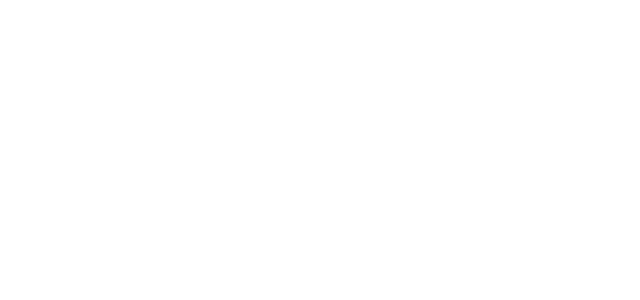
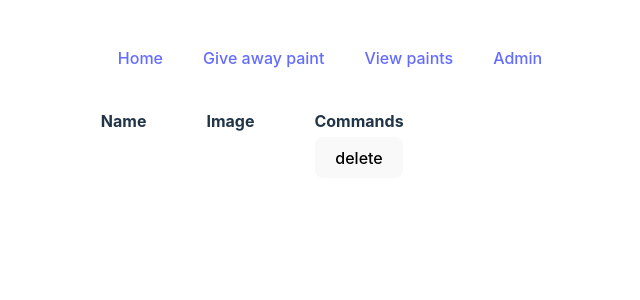
Before and after one commit to sofacles/take-this-paint, a React (Vite) app in the folder client/: page /admin in a window 1280 px wide. Before the commit this address had no page. Shown: the top 300 px of the page, without its empty margins (310-950 px from the left). Built offline with nearby package versions, Linux system fonts and the light colour scheme; no server answers.

Commit message:
Everybody can see the one and only admin page

```diff
--- a/client/src/App.tsx
+++ b/client/src/App.tsx
@@ -4,6 +4,7 @@
 import Home from "./Home";
 import ThankYou from "./ThankYou";
 import Layout from "./Layout";
+import ActivePaints from "./admin/ActivePaints";
 
 import "./App.css";
 
@@ -43,6 +44,15 @@
             </Layout>
           }
         />
+
+        <Route
+          path="/admin"
+          element={
+            <Layout>
+              <ActivePaints />
+            </Layout>
+          }
+        />
       </Routes>
       <div id="modal-root"></div>
     </BrowserRouter>
--- a/client/src/ImageTile.tsx
+++ b/client/src/ImageTile.tsx
@@ -3,8 +3,6 @@
 import { PaintTileProps } from "./types";
 
 export const ImageTile = ({ paintUnit }: PaintTileProps) => {
-  console.log("Image Tile");
-
   const rgbStyle = {
     height: "90%",
     //boxSizing: "borderBox",
--- a/client/src/Layout.tsx
+++ b/client/src/Layout.tsx
@@ -16,6 +16,9 @@
           <li>
             <Link to="/view-paints">View paints</Link>
           </li>
+          <li>
+            <Link to="/admin">Admin</Link>
+          </li>
         </ul>
       </nav>
       {children}
--- /dev/null
+++ b/client/src/admin/ActivePaints.jsx
@@ -0,0 +1,45 @@
+import React, { useState, useEffect } from 'react';
+import { PaintCan } from './PaintCan';
+
+const PaintChipAdmin = () => {
+  const [paintChips, setPaintChips] = useState([
+    {
+      rgb: '',
+      brand: '',
+      name: '',
+      quantity: '',
+      email: '',
+      _id: '1',
+    },
+  ]);
+
+  useEffect(() => {
+    fetch(`/api/paints?zip=12345`)
+      .then((x) => x.text())
+      .then((t) => {
+        setPaintChips(JSON.parse(t));
+      });
+  }, []);
+
+  const handleDelete = (id) => {
+    setPaintChips(paintChips.filter((p) => p._id !== id));
+  };
+  let thePaints = paintChips.map((chip) => {
+    return <PaintCan key={chip._id} paintUnit={chip} onDelete={handleDelete} />;
+  });
+
+  return (
+    <table>
+      <thead>
+        <tr>
+          <th>Name</th>
+          <th>Image</th>
+          <th>Commands</th>
+        </tr>
+      </thead>
+      <tbody>{thePaints}</tbody>
+    </table>
+  );
+};
+
+export default PaintChipAdmin;
--- /dev/null
+++ b/client/src/admin/PaintCan.jsx
@@ -0,0 +1,47 @@
+import React from 'react';
+
+export const PaintCan = ({ paintUnit, onDelete }) => {
+  const imgStyle = {
+    height: '90%',
+  };
+
+  const rgbStyle = {
+    backgroundColor: `#${paintUnit.rgb}`,
+    height: '30px',
+    width: '160px',
+  };
+
+  const deletePaint = () => {
+    fetch(`/api/admin/PaintCan?id=${paintUnit._id}`, { method: 'DELETE' })
+      .then((x) => {
+        return x.text();
+      })
+      .then((t) => {
+        let resp = JSON.parse(t);
+        if (resp.data.result === 'delete succeeded') {
+          onDelete(paintUnit._id);
+        }
+      });
+  };
+
+  return (
+    <tr>
+      <td>{paintUnit.name}</td>
+
+      <td style={imgStyle}>
+        {paintUnit.imageName ? (
+          <img
+            alt="paint color"
+            style={imgStyle}
+            src={`uploads/resized/${paintUnit.imageName}`}
+          />
+        ) : (
+          <div style={rgbStyle} />
+        )}
+      </td>
+      <td>
+        <button onClick={deletePaint}>delete</button>
+      </td>
+    </tr>
+  );
+};
```
